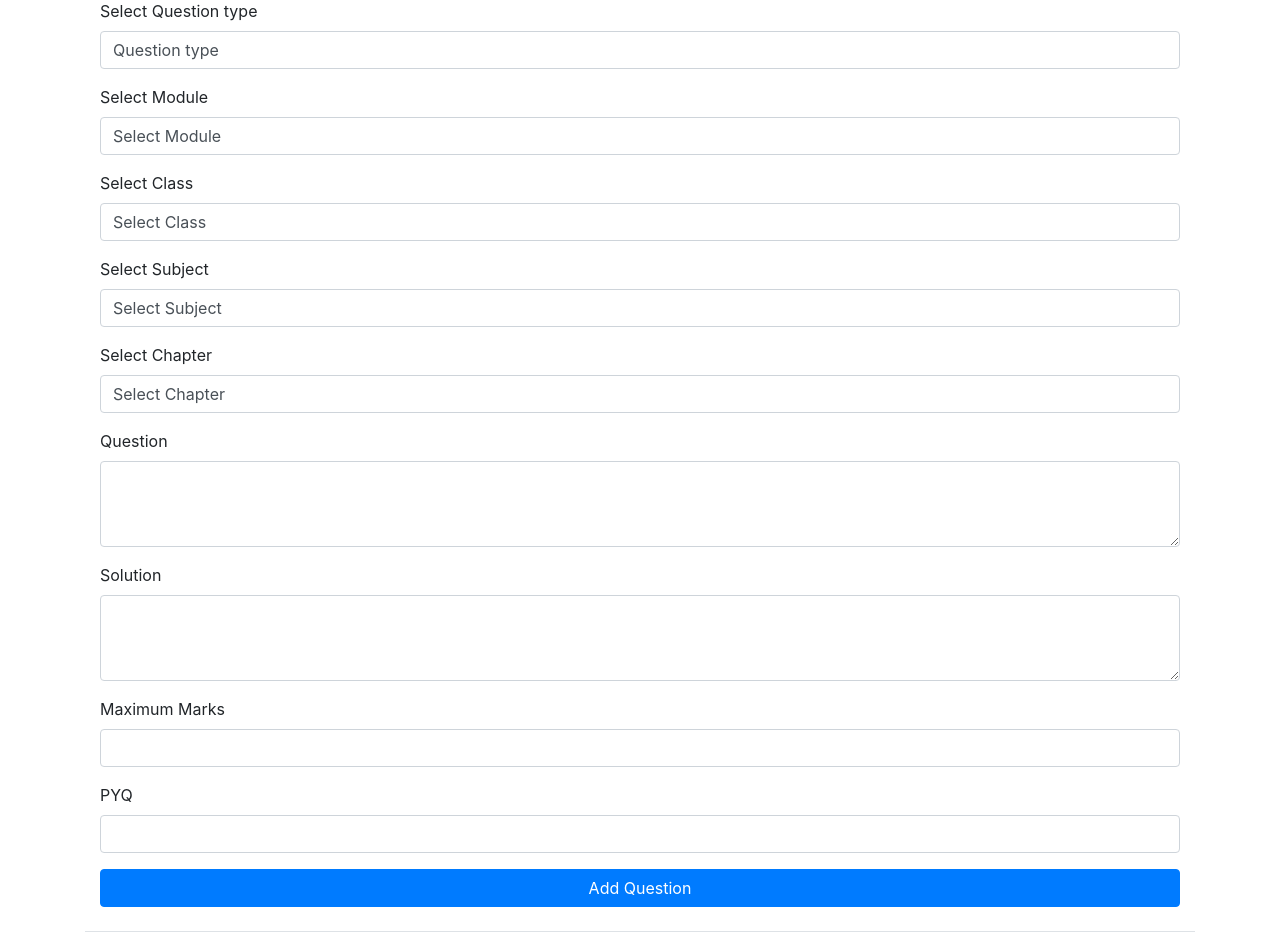
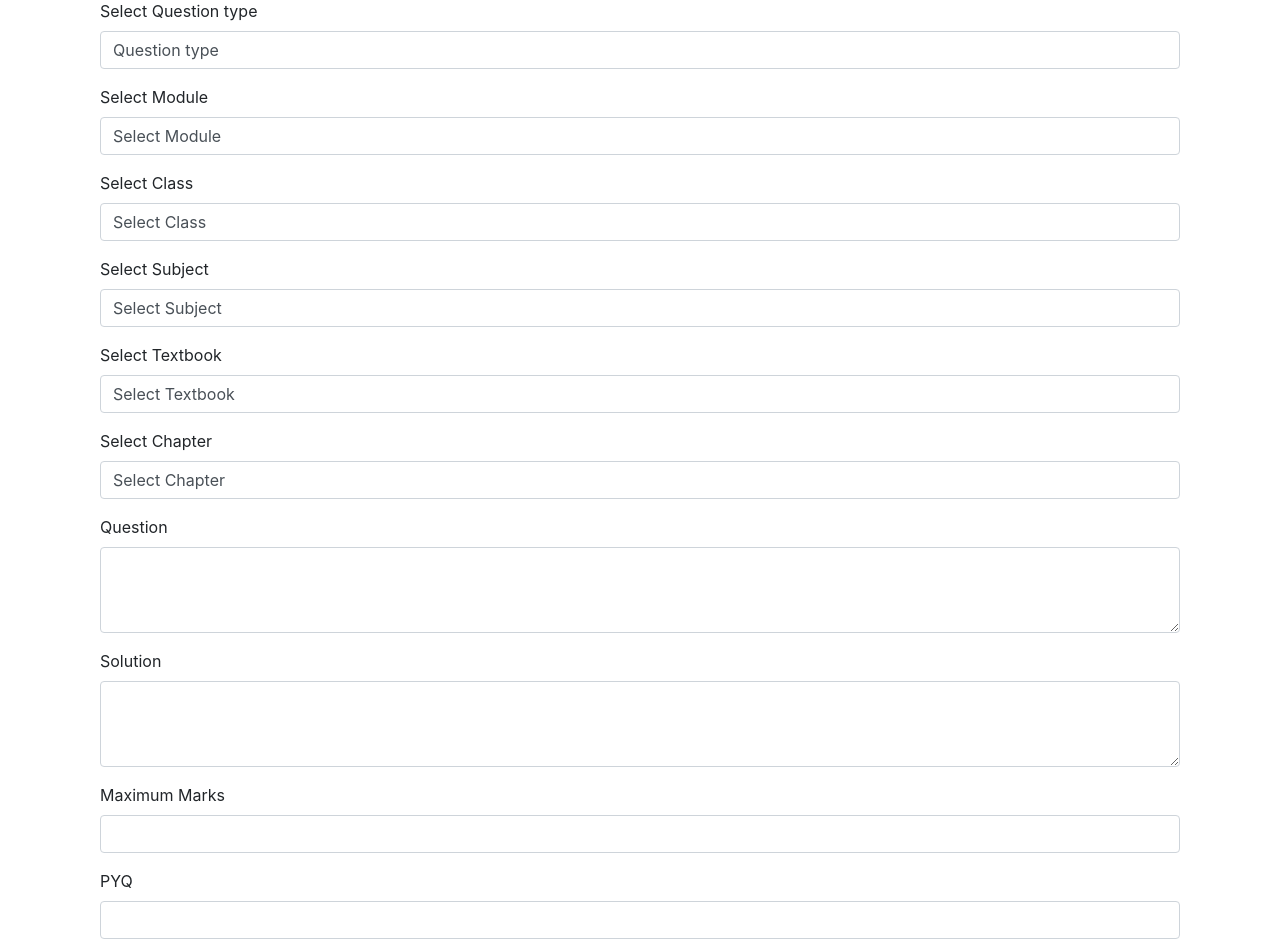
Before and after one commit to theforceiscalling/testseries, a Django app: page /test_generator/add-question/ in a window 1280 px wide. Shown: the part 148-1098 px from the top of the page. Run offline with Django 5.2, Linux system fonts and the light colour scheme; a user stored in the database is signed in; data comes from the database, SQL or seed files in the repository; both versions use the stored data as it was after the commit.

Commit message:
Added textbook model successfully

```diff
--- a/templates/test_generator/add_question.html
+++ b/templates/test_generator/add_question.html
@@ -46,6 +46,14 @@
                     <option value="" disabled selected>Select Subject</option>
                 </select>
             </div>
+
+            <div class="form-group">
+                <label for="textbook">Select Textbook</label>
+                <select id="textbook" name="textbook" class="form-control" required>
+                    <option value="" disabled selected>Select Textbook</option>
+                </select>
+            </div>
+
             <div class="form-group">
                 <label for="chapter">Select Chapter</label>
                 <select id="chapter" name="chapter" class="form-control" required>
@@ -74,25 +82,8 @@
 </div>
 
 <script src="https://code.jquery.com/jquery-3.5.1.min.js"></script>
+<script src="https://code.jquery.com/jquery-3.5.1.min.js"></script>
 <script>
-    $('#addQuestionForm').submit(function(e) {
-        e.preventDefault();
-        $.ajax({
-            type: 'POST',
-            url: '/test_generator/add_question/',
-            data: $(this).serialize(),
-            success: function(response) {
-                // Handle success response
-                alert('Question added successfully!');
-                $('#addQuestionForm')[0].reset();
-            },
-            error: function(error) {
-                // Handle error response
-                alert('Failed to add question. Please try again.');
-            }
-        });
-    });
-
     $(document).ready(function() {
         $('#class').change(function() {
             var classId = $(this).val();
@@ -107,6 +98,8 @@
                         $.each(data, function(key, value) {
                             $('#subject').append('<option value="' + value.id + '">' + value.name + '</option>');
                         });
+                        $('#textbook').empty();
+                        $('#textbook').append('<option value="" disabled selected>Select Textbook</option>');
                         $('#chapter').empty();
                         $('#chapter').append('<option value="" disabled selected>Select Chapter</option>');
                     }
@@ -114,6 +107,8 @@
             } else {
                 $('#subject').empty();
                 $('#subject').append('<option value="" disabled selected>Select Subject</option>');
+                $('#textbook').empty();
+                $('#textbook').append('<option value="" disabled selected>Select Textbook</option>');
                 $('#chapter').empty();
                 $('#chapter').append('<option value="" disabled selected>Select Chapter</option>');
             }
@@ -123,9 +118,34 @@
             var subjectId = $(this).val();
             if(subjectId) {
                 $.ajax({
+                    url: '/test_generator/get_textbooks/',
+                    type: 'GET',
+                    data: {'subject_id': subjectId},
+                    success: function(data) {
+                        $('#textbook').empty();
+                        $('#textbook').append('<option value="" disabled selected>Select Textbook</option>');
+                        $.each(data, function(key, value) {
+                            $('#textbook').append('<option value="' + value.id + '">' + value.name + '</option>');
+                        });
+                        $('#chapter').empty();
+                        $('#chapter').append('<option value="" disabled selected>Select Chapter</option>');
+                    }
+                });
+            } else {
+                $('#textbook').empty();
+                $('#textbook').append('<option value="" disabled selected>Select Textbook</option>');
+                $('#chapter').empty();
+                $('#chapter').append('<option value="" disabled selected>Select Chapter</option>');
+            }
+        });
+
+        $('#textbook').change(function() {
+            var textbookId = $(this).val();
+            if(textbookId) {
+                $.ajax({
                     url: '/test_generator/get_chapters/',
                     type: 'GET',
-                    data: {'subject_id': subjectId},
+                    data: {'textbook_id': textbookId},
                     success: function(data) {
                         $('#chapter').empty();
                         $('#chapter').append('<option value="" disabled selected>Select Chapter</option>');
@@ -141,5 +161,20 @@
         });
     });
 
+    $('#addQuestionForm').submit(function(e) {
+        e.preventDefault();
+        $.ajax({
+            type: 'POST',
+            url: '/test_generator/add_question/',
+            data: $(this).serialize(),
+            success: function(response) {
+                alert('Question added successfully!');
+                $('#addQuestionForm')[0].reset();
+            },
+            error: function(error) {
+                alert('Failed to add question. Please try again.');
+            }
+        });
+    });
 </script>
 {% endblock %}
--- a/test_generator2/admin.py
+++ b/test_generator2/admin.py
@@ -9,6 +9,9 @@ class ClassAdmin(admin.ModelAdmin):
     list_display=("pk", "name")
 
 class SubjectAdmin(admin.ModelAdmin):
+    list_display=("pk", "name")
+
+class TextbookAdmin(admin.ModelAdmin):
     list_display=("pk", "name")
 
 class ChapterAdmin(admin.ModelAdmin):
@@ -29,6 +32,7 @@ class TeacherAdmin(admin.ModelAdmin):
 admin.site.register(Module, ModuleAdmin)
 admin.site.register(Class, ClassAdmin)
 admin.site.register(Subject, SubjectAdmin)
+admin.site.register(Textbook, TextbookAdmin)
 admin.site.register(Chapter, ChapterAdmin)
 admin.site.register(Question, QuestionAdmin)
 admin.site.register(Test, TestAdmin)
--- a/test_generator2/models.py
+++ b/test_generator2/models.py
@@ -23,9 +23,17 @@ class Subject(models.Model):
     def __str__(self):
         return self.name
 
+class Textbook(models.Model):
+    name = models.CharField(max_length=100, null=True, blank=True)
+    subject = models.ForeignKey(Subject, on_delete=models.CASCADE)
+
+    def __str__(self):
+        return self.name
+
 class Chapter(models.Model):
     name = models.CharField(max_length=100)
     subject = models.ForeignKey(Subject, on_delete=models.CASCADE)
+    textbook = models.ForeignKey(Textbook, on_delete=models.CASCADE, null=True, blank=True)
 
     def __str__(self):
         return self.name
--- a/test_generator2/urls.py
+++ b/test_generator2/urls.py
@@ -18,6 +18,7 @@ urlpatterns = [
     path('my_tests/', views.my_tests, name='my_tests'),
     path('get_classes/', views.get_classes, name='get_classes'),
     path('get_subjects/', views.get_subjects, name='get_subjects'),
+    path('get_textbooks/', views.get_textbooks, name='get_textbooks'),
     path('get_chapters/', views.get_chapters, name='get_chapters'),
     path('update_subjects/<int:class_id>/', views.update_subjects, name='update_subjects'),
     path('add_question/', views.add_question, name='add_question'),
--- a/test_generator2/views.py
+++ b/test_generator2/views.py
@@ -1,7 +1,7 @@
 from django.shortcuts import render, get_object_or_404, redirect
 from django.contrib.auth.decorators import login_required
 from django.http import HttpResponse
-from .models import Module, Class, Subject, Chapter, Question, Test, TestQuestion
+from .models import Module, Class, Subject, Textbook, Chapter, Question, Test, TestQuestion
 import io
 from django.template.loader import get_template
 from xhtml2pdf import pisa  # You might need to install xhtml2pdf
@@ -185,9 +185,14 @@ def get_subjects(request):
     data = [{'id': s.id, 'name': s.name} for s in subjects]
     return JsonResponse(data, safe=False)
 
+def get_textbooks(request):
+    subject_id = request.GET.get('subject_id')
+    textbooks = Textbook.objects.filter(subject_id=subject_id)
+    return JsonResponse(list(textbooks.values('id', 'name')), safe=False)
+
 def get_chapters(request):
-    subject_id = request.GET.get('subject_id')
-    chapters = Chapter.objects.filter(subject_id=subject_id)
+    textbook_id = request.GET.get('textbook_id')
+    chapters = Chapter.objects.filter(textbook_id=textbook_id)
     data = [{'id': c.id, 'name': c.name} for c in chapters]
     return JsonResponse(data, safe=False)
 
```
Also changed, not shown: db.sqlite3, test_generator2/migrations/0006_textbook.py (added), test_generator2/migrations/0007_chapter_textbook.py (added).
